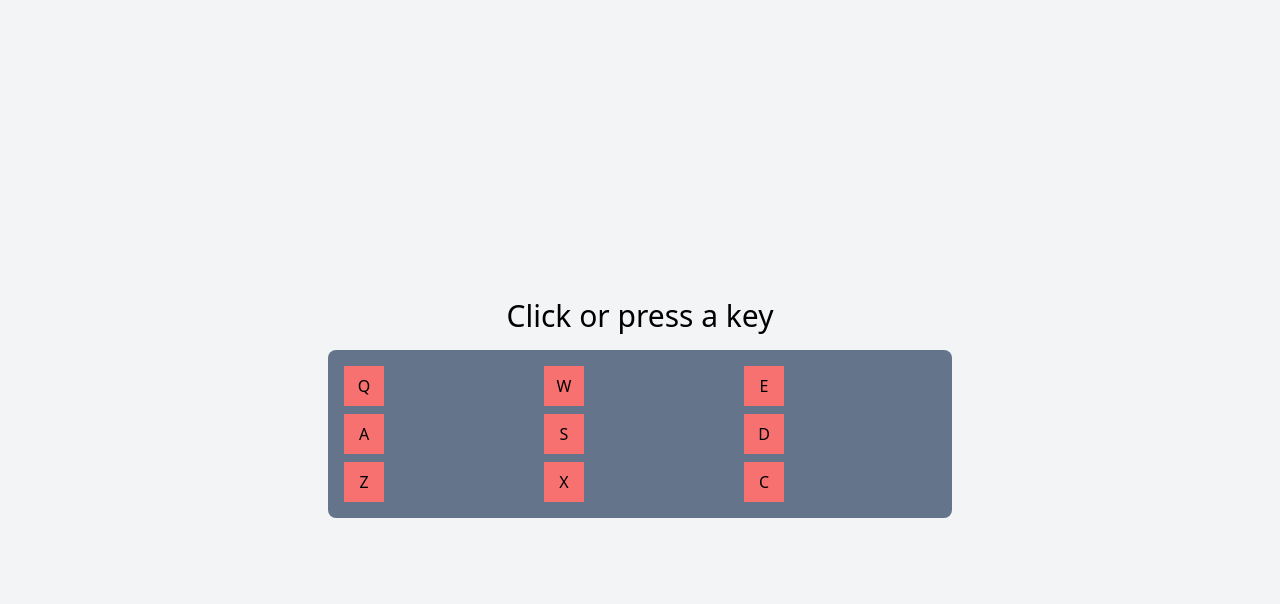
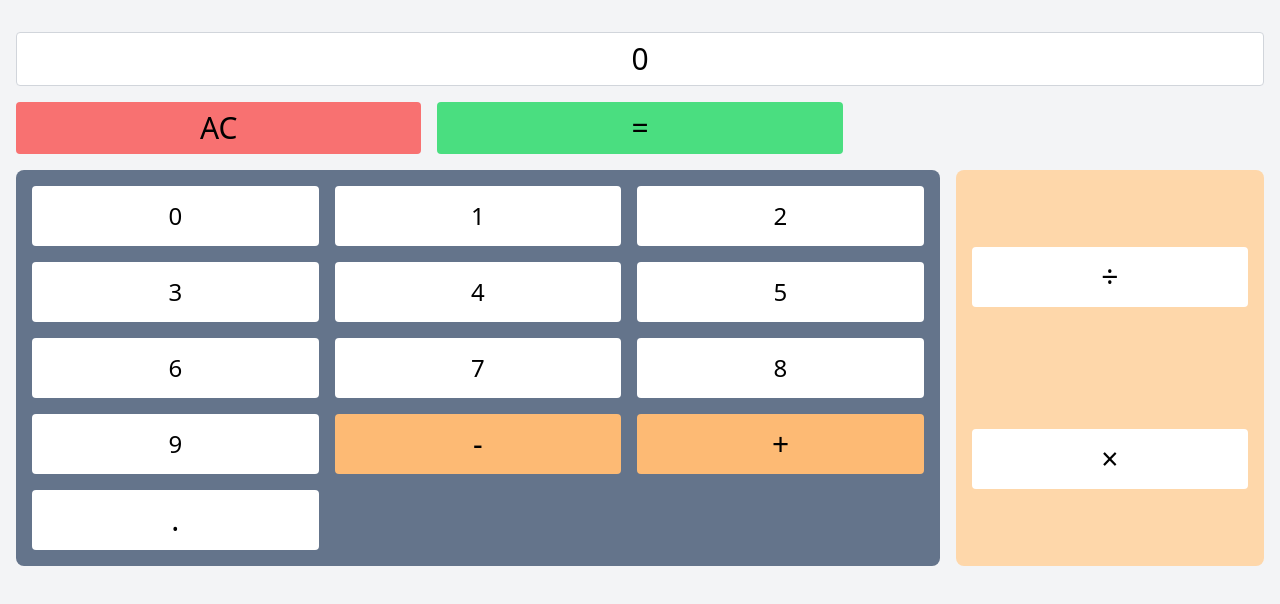
Before and after one commit to mickaelyass/test1, a React (Create React App) app: page / in a window 1280 px wide. Shown: the top 604 px of the page. Built offline with nearby package versions, Linux system fonts and the light colour scheme.

Commit message:
calculatrice

```diff
--- a/package.json
+++ b/package.json
@@ -9,6 +9,7 @@
     "@testing-library/react": "^16.3.0",
     "@testing-library/user-event": "^13.5.0",
     "marked": "^16.0.0",
+    "mathjs": "^14.5.3",
     "react": "^19.1.0",
     "react-dom": "^19.1.0",
     "react-redux": "^9.2.0",
--- a/src/Home.js
+++ b/src/Home.js
@@ -1,83 +1,149 @@
 import { useState } from "react";
+import { evaluate } from "mathjs";
 
-import DrumPad from "./DrumpPad";
+const Home = () => {
+  const chiffres = [0, 1, 2, 3, 4, 5, 6, 7, 8, 9];
+  const [display, setDisplay] = useState("");
+  const [isResult, setIsResult] = useState(false);
 
-const Home =()=>{
-  const [display, setDisplay] = useState("Click or press a key");
+  const handleClick = (value) => {
+    // Si le résultat vient d'être affiché et qu'on appuie sur un chiffre → on remplace l'affichage
+    if (isResult && "0123456789".includes(value)) {
+      setDisplay(value);
+      setIsResult(false);
+      return;
+    }
 
-  const pads = [
-  {
-    letter: "Q",
-    soundUrl: "https://s3.amazonaws.com/freecodecamp/drums/Heater-1.mp3",
-    displayText: "Heater 1"
-  },
-  {
-    letter: "W",
-    soundUrl: "https://s3.amazonaws.com/freecodecamp/drums/Heater-2.mp3",
-    displayText: "Heater 2"
-  },
-  {
-    letter: "E",
-    soundUrl: "https://s3.amazonaws.com/freecodecamp/drums/Heater-3.mp3",
-    displayText: "Heater 3"
-  },
-  {
-    letter: "A",
-    soundUrl: "https://s3.amazonaws.com/freecodecamp/drums/Heater-4_1.mp3",
-    displayText: "Heater 4"
-  },
-  {
-    letter: "S",
-    soundUrl: "https://s3.amazonaws.com/freecodecamp/drums/Heater-4_1.mp3",
-    displayText: "Clap"
-  },
-  {
-    letter: "D",
-    soundUrl: "https://s3.amazonaws.com/freecodecamp/drums/Heater-4_1.mp3",
-    displayText: "Open-HH"
-  },
-  {
-    letter: "Z",
-    soundUrl: "https://s3.amazonaws.com/freecodecamp/drums/Kick_n_Hat.mp3",
-    displayText: "Kick-n'-Hat"
-  },
-  {
-    letter: "X",
-    soundUrl: "https://s3.amazonaws.com/freecodecamp/drums/Heater-4_1.mp3",
-    displayText: "Kick"
-  },
-  {
-    letter: "C",
-    soundUrl: "https://s3.amazonaws.com/freecodecamp/drums/Heater-4_1.mp3",
-    displayText: "Closed-HH"
+    // Empêcher plusieurs zéros en début de nombre
+    if (value === "0") {
+      const parts = display.split(/[\+\-\*\/]/);
+      const lastPart = parts[parts.length - 1];
+      if (lastPart === "0") return;
     }
-];
 
-const handleDisplay = (text) => {
-  setDisplay(text);
-  console.log('Son joué :', text);
-  // Ici tu peux mettre à jour un état, afficher dans un composant, etc.
+    // Empêcher deux décimales dans le même nombre
+    if (value === ".") {
+      const parts = display.split(/[\+\-\*\/]/);
+      const lastPart = parts[parts.length - 1];
+      if (lastPart.includes(".")) return;
+    }
+
+    // Gérer plusieurs opérateurs consécutifs
+    if ("+-*/".includes(value)) {
+      const lastChar = display[display.length - 1];
+      const secondLastChar = display[display.length - 2];
+
+      if ("+-*/".includes(lastChar)) {
+        // autoriser *- ou /- (pour les nombres négatifs)
+        if (value === "-" && (lastChar === "*" || lastChar === "/")) {
+          setDisplay((prev) => prev + value);
+        } else {
+          // sinon remplacer le dernier opérateur
+          setDisplay((prev) => prev.slice(0, -1) + value);
+        }
+        return;
+      }
+    }
+
+    // Ajouter la valeur normalement
+    setDisplay((prev) => prev + value);
+    setIsResult(false);
   };
 
-    return(
-        <div id="drum-machine"className="h-screen w-screen flex flex-col items-center justify-center bg-gray-100 p-4">
+  // Calculer le résultat
+  const handleResult = () => {
+    try {
+      const result = evaluate(display);
+      setDisplay(Number(result.toFixed(4)).toString()); // précision 4 décimales
+      setIsResult(true);
+    } catch (error) {
+      setDisplay("Erreur");
+      setIsResult(true);
+    }
+  };
 
-          <div id="display" className="my-4 text-3xl ">{display} </div>
+  // Réinitialiser
+  const handleClear = () => {
+    setDisplay("");
+    setIsResult(false);
+  };
 
-         <div className="grid grid-cols-3 gap-2 w-1/2 bg-slate-500 justify-center p-4 rounded-lg">
-          {pads.map((pad) => (
-            <DrumPad
-              key={pad.letter}
-              letter={pad.letter}
-              soundUrl={pad.soundUrl}
-              displayText={pad.displayText}
-              handleDisplay={handleDisplay}
-            />
-          ))}
+  return (
+    <div
+      id="drum-machine"
+      className="h-screen w-screen flex flex-col p-4 bg-gray-100"
+    >
+      {/* Affichage */}
+      <div
+        id="display"
+        className="my-4 text-3xl border border-gray-300 p-2 rounded bg-white"
+      >
+        {display || "0"}
       </div>
 
+      {/* Commandes */}
+      <div className="gap-4 grid grid-cols-3 justify-around mb-4">
+        <button onClick={handleClear} className="text-3xl bg-red-400 p-2 rounded">
+          AC
+        </button>
+        <button
+          onClick={handleResult}
+          className="text-3xl bg-green-400 p-2 rounded"
+        >
+          =
+        </button>
       </div>
 
-    )
-}
+      {/* Chiffres + opérations */}
+      <div className="w-full flex">
+        <div className="grid grid-cols-3 grid-rows-4 gap-4 w-3/4 bg-slate-500 p-4 rounded-lg">
+          {chiffres.map((chiffre) => (
+            <button
+              key={chiffre}
+              id={chiffre}
+              className="text-2xl bg-white p-3 rounded"
+              onClick={() => handleClick(chiffre.toString())}
+            >
+              {chiffre}
+            </button>
+          ))}
+          <button
+            onClick={() => handleClick("-")}
+            className="text-3xl bg-orange-300 p-3 rounded"
+          >
+            -
+          </button>
+          <button
+            onClick={() => handleClick("+")}
+            className="text-3xl bg-orange-300 p-3 rounded"
+          >
+            +
+          </button>
+          <button
+            onClick={() => handleClick(".")}
+            className="text-3xl bg-white p-3 rounded"
+          >
+            .
+          </button>
+        </div>
+
+        <div className="w-1/4 flex flex-col justify-around bg-orange-200 p-4 rounded-lg ml-4">
+          <button
+            onClick={() => handleClick("/")}
+            className="text-3xl bg-white p-3 rounded"
+          >
+            ÷
+          </button>
+          <button
+            onClick={() => handleClick("*")}
+            className="text-3xl bg-white p-3 rounded"
+          >
+            ×
+          </button>
+        </div>
+      </div>
+    </div>
+  );
+};
+
 export default Home;
```
Also changed, not shown: 1 other file (tests, documents, lock files or other folders). Lines whose indentation alone changed are shown as unchanged.
